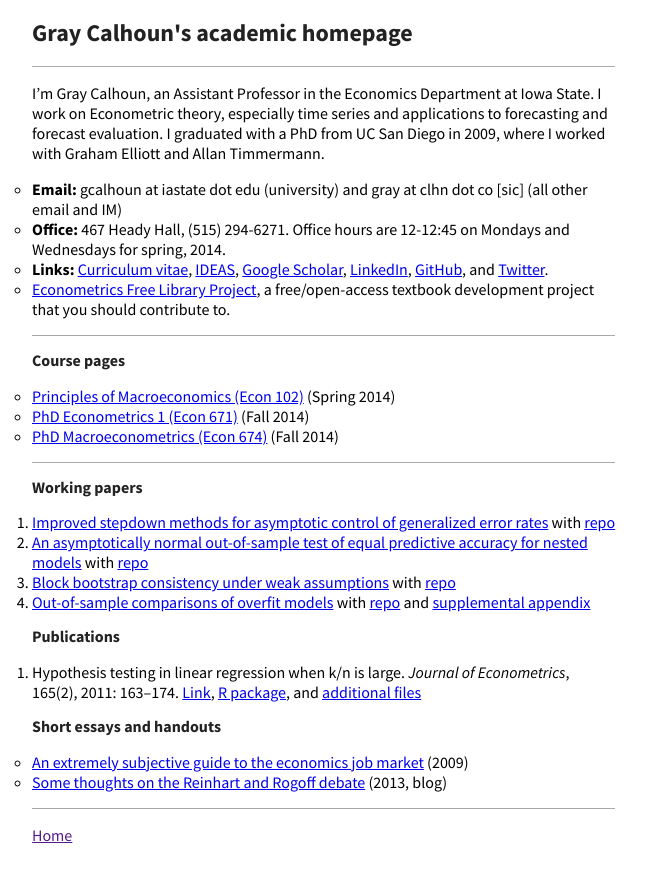
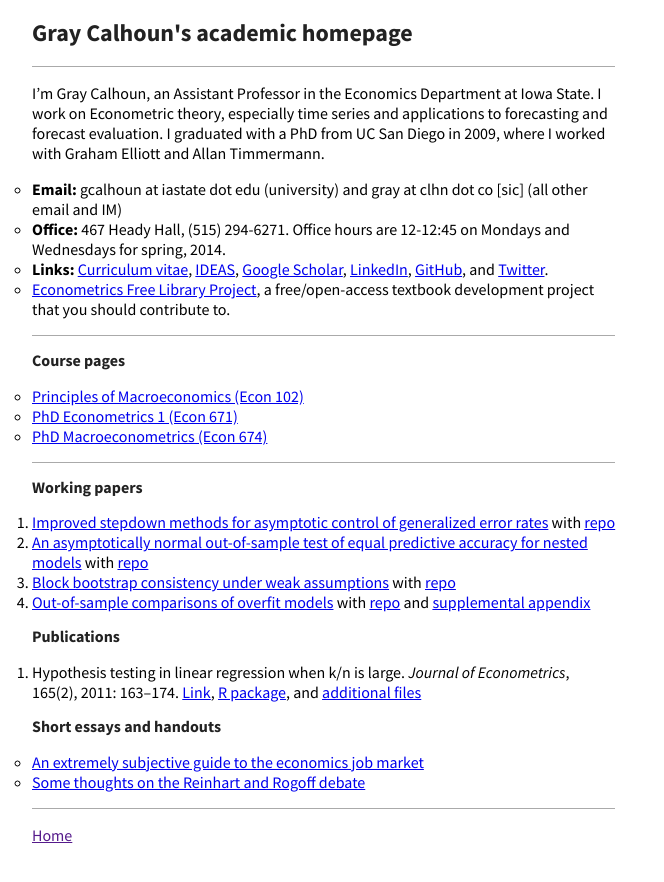
Before and after one commit to mmkuang/grayclhn.github.io, a Jekyll site: the page built from index.md, in a window 1280 px wide. Shown: the top 882 px of the page, without its empty margins (0-664 px from the left). Built offline with Jekyll 4.4.1, drawn with Linux system fonts in a browser that asks for light colours; Markdown is read by kramdown in place of the engine named in the settings.

Commit message:
Remove unnecessary dates from front page

```diff
--- a/index.md
+++ b/index.md
@@ -29,9 +29,8 @@ Elliott and Allan Timmermann.
 
 ## Course pages
 * [Principles of Macroeconomics (Econ 102)](102)
-  (Spring 2014)
-* [PhD Econometrics 1 (Econ 671)](671) (Fall 2014)
-* [PhD Macroeconometrics (Econ 674)](674) (Fall 2014)
+* [PhD Econometrics 1 (Econ 671)](671)
+* [PhD Macroeconometrics (Econ 674)](674)
 
 <hr />
 
@@ -59,6 +58,5 @@ Elliott and Allan Timmermann.
 
 ## Short essays and handouts
 * [An extremely subjective guide to the economics job
-  market](/dl/job-market-notes) (2009)
+  market](/dl/job-market-notes)
 * [Some thoughts on the Reinhart and Rogoff debate](http://pseudotrue.com/2013/04/24/some-thoughts-on-the-reinhart-and-rogoff-debate)
-  (2013, blog)
```
